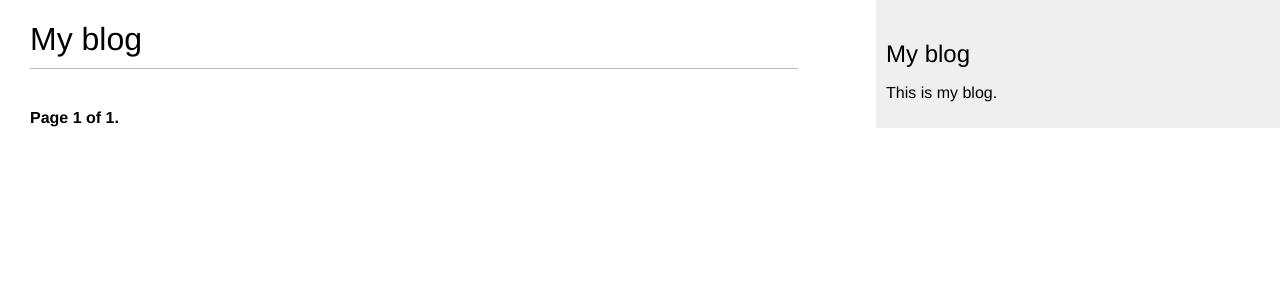
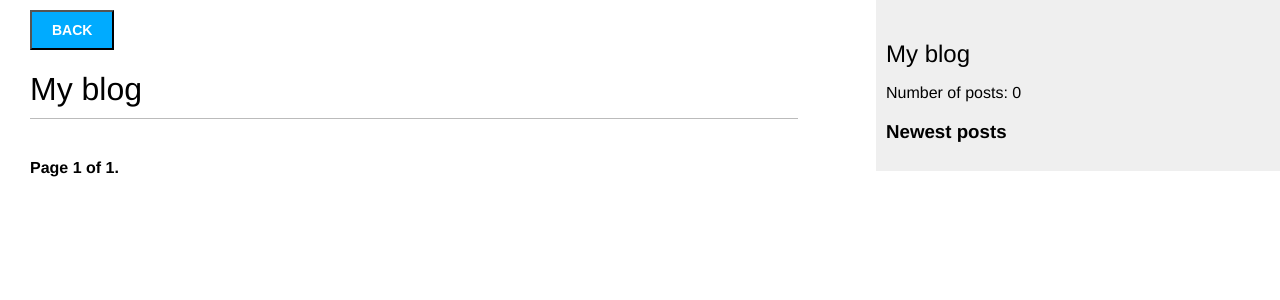
Before and after one commit to Haxxproxx202/Blog2023, a Django app: page /app/ in a window 1280 px wide. Shown: the top 300 px of the page. Run offline with Django 4.2, Linux system fonts and the light colour scheme; data that the repository does not hold is empty.

Commit message:
Custom template tag addition

```diff
--- a/backend/app/static/css/styles.css
+++ b/backend/app/static/css/styles.css
@@ -90,3 +90,13 @@ input[type=submit] {
     font-size:12px;
     color:#666;
 }
+
+.header button {
+    margin-top: 10px;
+    font-weight:bold;
+    background:#00abff;
+    color:#fff;
+    padding:10px 20px;
+    font-size:14px;
+    text-transform:uppercase;
+}
--- a/backend/app/templates/app/base.html
+++ b/backend/app/templates/app/base.html
@@ -1,3 +1,4 @@
+{% load app_tags %}
 {% load static %}
 
 <!DOCTYPE html>
@@ -9,12 +10,15 @@
 </head>
 <body>
 <div id="content">
+    {% include "app/header.html" %}
     {% block content %}
     {% endblock %}
 </div>
 <div id="sidebar">
     <h2>My blog</h2>
-    <p>This is my blog.</p>
+    <p>Number of posts: {% total_posts %}</p>
+    <h3>Newest posts</h3>
+    {% show_latest_posts 3 %}
 </div>
 </body>
 </html>
--- /dev/null
+++ b/backend/app/templates/app/header.html
@@ -0,0 +1,3 @@
+<div class="header">
+    <button onclick="history.back()">Back</button>
+</div>
--- /dev/null
+++ b/backend/app/templates/app/post/latest_posts.html
@@ -0,0 +1,7 @@
+<ul>
+  {% for post in latest_posts %}
+    <li>
+      <a href="{{ post.get_absolute_url }}">{{ post.title }}</a>
+    </li>
+  {% endfor %}
+</ul>
--- /dev/null
+++ b/backend/app/templatetags/app_tags.py
@@ -0,0 +1,15 @@
+from django import template
+from ..models import Post
+
+register = template.Library()
+
+
+@register.simple_tag
+def total_posts():
+    return Post.published.count()
+
+
+@register.inclusion_tag('app/post/latest_posts.html')
+def show_latest_posts(count=5):
+    latest_posts = Post.published.order_by('-publish')[:count]
+    return {'latest_posts': latest_posts}
```
Also changed, not shown: backend/app/templatetags/__init__.py (added).
